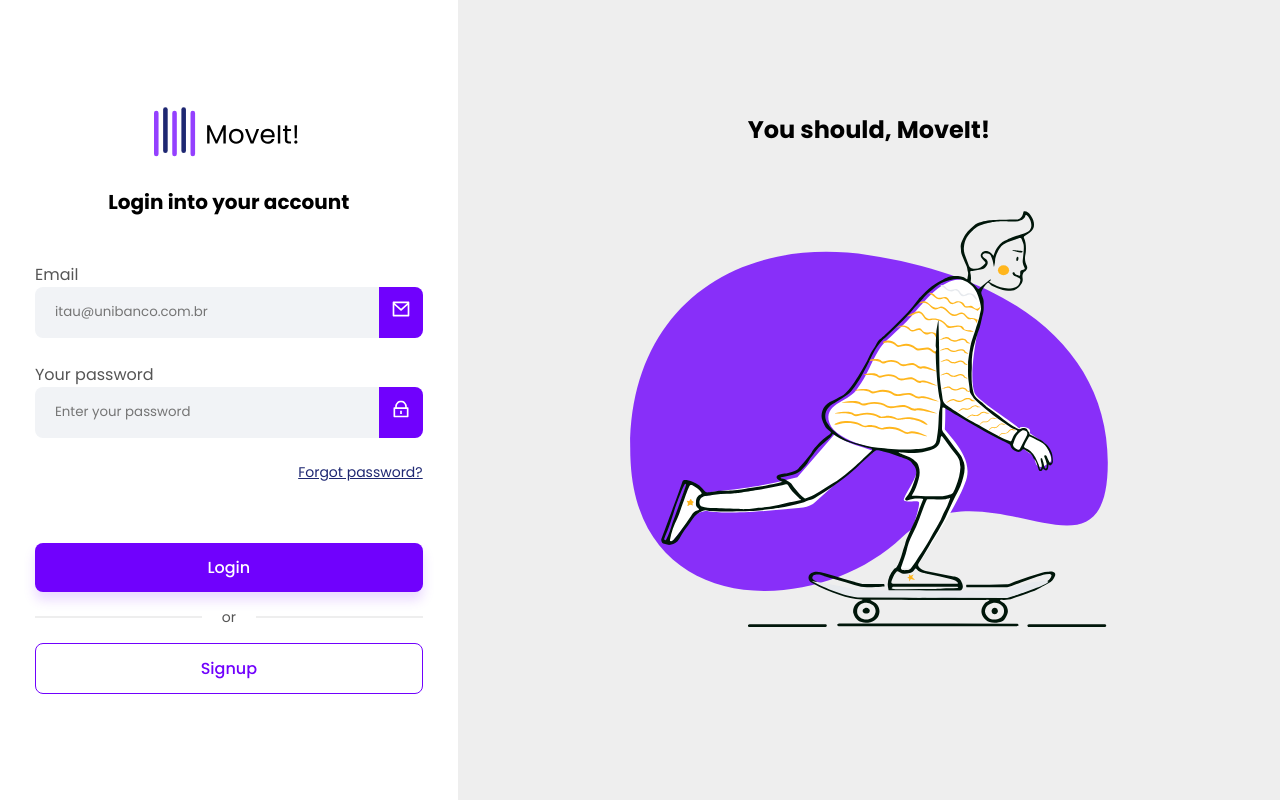
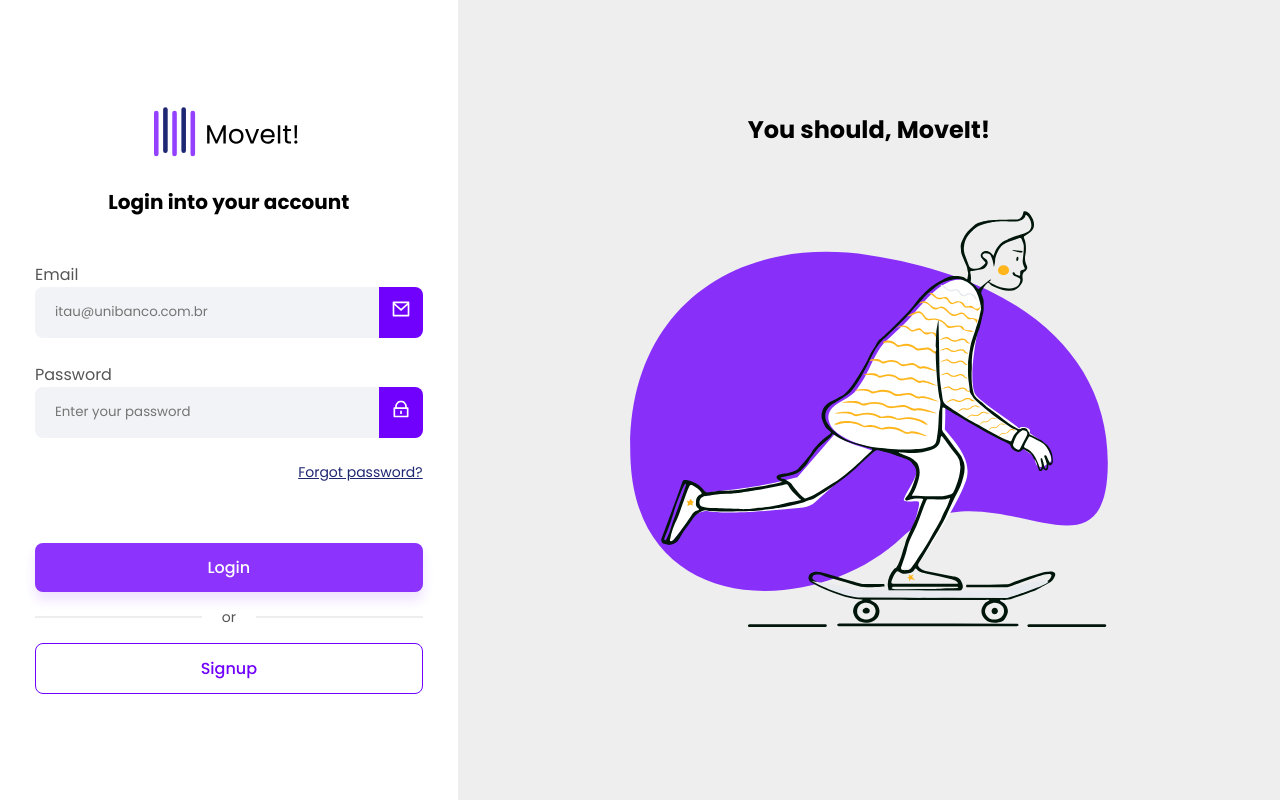
Before and after one commit to MarcelShin/loginScreen-Angular, an Angular app: page /login in a window 1280 px wide. Built offline with nearby package versions, Linux system fonts and the light colour scheme.

Commit message:
bug: forms isn't getting the json

```diff
--- a/src/app/components/default-login-layout/default-login-layout.html
+++ b/src/app/components/default-login-layout/default-login-layout.html
@@ -4,7 +4,12 @@
         <h2>{{ title }}</h2>
         <ng-content></ng-content>
         <div class="btn-wrapper">
-            <button class="btn-primary" (click)="submit()">{{ primaryBtnText }}</button>
+            <button
+                class="btn-primary"
+                (click)="submit()"
+                [disabled]="disablePrimaryBtn"
+                >
+                {{ primaryBtnText }}</button>
             <div class="divider">
                 <div></div>
                 <span>or</span>
--- a/src/app/components/default-login-layout/default-login-layout.scss
+++ b/src/app/components/default-login-layout/default-login-layout.scss
@@ -69,18 +69,21 @@
             border: none;
             background: transparent;
             padding: 12px 24px;
+            cursor: pointer;
+
+            &:disabled {
+                    opacity: 0.8;
+                }
 
             &.btn-primary{
                 background-color: $primary-color;
                 color: white;
                 box-shadow:0px 8px 12px rgba(148.23004603385925, 64.33935597538948, 255, 0.20000000298023224);
-                cursor: pointer;
             }
 
             &.btn-secondary {
                 border: 1px solid $primary-color;
                 color: $primary-color;
-                cursor: pointer;
             }
         }
     }
--- a/src/app/components/default-login-layout/default-login-layout.ts
+++ b/src/app/components/default-login-layout/default-login-layout.ts
@@ -11,6 +11,7 @@
   @Input() title: string ="";
   @Input() primaryBtnText: string ="";
   @Input() secondaryBtnText: string ="";
+  @Input() disablePrimaryBtn: boolean = true;
   @Output("submit") onSubmit = new EventEmitter();
 
   submit(){
--- a/src/app/pages/login/login.html
+++ b/src/app/pages/login/login.html
@@ -3,6 +3,7 @@
     primaryBtnText="Login"
     secondaryBtnText="Signup"
     (submit)="submit()"
+    [disablePrimaryBtn]="!loginForm.valid"
 >
     <form [formGroup]="loginForm">
         <app-primary-input
@@ -18,7 +19,7 @@
           formControlName="password"
           inputName="password"
           type="password"
-          label="Your password"
+          label="Password"
           placeholder="Enter your password"
         >
           <img ngSrc="/assets/password-Icon.svg" width="20" height="20">
```
